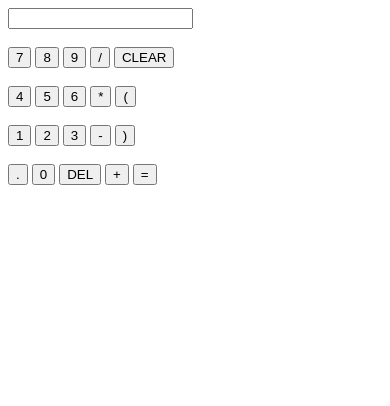
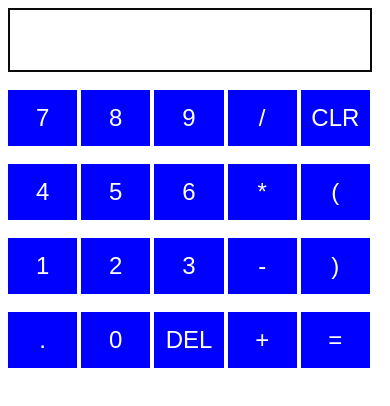
Before and after one commit to shivendrasaurav/calculator, a plain HTML site: page index.html in a window 390 px wide. Both pictures are taken after a click on the button "DEL". Drawn offline with Linux system fonts and the light colour scheme.

Commit message:
Done Almost

```diff
--- a/calc.js
+++ b/calc.js
@@ -1,61 +1,88 @@
+var op='';
 function write0(){
     var a=document.getElementById("calc_disp");
     a.value+='0';
+    op+='0';
 }
 function write1(){
     var a=document.getElementById("calc_disp");
     a.value+='1';
+    op+='1';
 }
 function write2(){
     var a=document.getElementById("calc_disp");
     a.value+='2';
+    op+='2';
 }
 function write3(){
     var a=document.getElementById("calc_disp");
     a.value+='3';
+    op+='3';
 }
 function write4(){
     var a=document.getElementById("calc_disp");
     a.value+='4';
+    op+='4';
 }
 function write5(){
     var a=document.getElementById("calc_disp");
     a.value+='5';
+    op+='5';
 }
 function write6(){
     var a=document.getElementById("calc_disp");
     a.value+='6';
+    op+='6';
 }
 function write7(){
     var a=document.getElementById("calc_disp");
     a.value+='7';
+    op+='7';
 }
 function write8(){
     var a=document.getElementById("calc_disp");
     a.value+='8';
+    op+='8';
 }
 function write9(){
     var a=document.getElementById("calc_disp");
     a.value+='9';
+    op+='9';
 }
 function writeadd(){
     var a=document.getElementById("calc_disp");
     a.value+='+';
+    op+='+';
 }
 function writesub(){
     var a=document.getElementById("calc_disp");
     a.value+='-';
+    op+='-';
 }
 function writeproduct(){
     var a=document.getElementById("calc_disp");
     a.value+='*';
+    op+='*';
 }
 function writedivide(){
     var a=document.getElementById("calc_disp");
     a.value+='/';
+    op+='/';
+}
+function writeclear(){
+    var a=document.getElementById("calc_disp");
+    a.value='';
+    op='';
+}
+function writedelete(){
+    var a=document.getElementById("calc_disp");
+    var c=document.getElementById("calc_disp").value;
+    var d=c.substring(0, c.length-1);
+    a.value=d;
+    op=d;
 }
 function calculate(){
-    var a=document.getElementById("calc_disp").value;
-    var b=eval(a);
-    alert(b);
+    var b=eval(op);
+    op=b;
+    document.getElementById("calc_disp").value=b;
 }
--- a/index.html
+++ b/index.html
@@ -4,36 +4,40 @@
         <meta name="viewport" content="width=device-width, initial-scale=1.0">
         <script src="calc.js"></script>
         <style>
-            input[type=number]{ border:solid 2px #0a0a0a;}
-            input[type=number]:focus{ border:solid 2px blue;}
+            input[type=text]{width:41.5%; height: 80px; font-size: 32px; border:solid 2px #0a0a0a;}
+            input[type=text]:focus{ border:solid 2px blue;}
+            .tab{width: 8%; height: 60px; border: none; background: blue; color: #FFF; font-size: 24px;}
+            .tab:active{background: black;}
+            @media (max-width: 500px) {
+                input[type=text]{width:97.4%; height: 64px; font-size: 36px; border:solid 2px #0a0a0a;}
+                .tab{width: 18.5%; height: 56px; border: none; background: blue; color: #FFF; font-size: 24px;}
+            }
         </style>
     </head>
     <body>
-    <section>
-        <input type="text" class="col large6" id="calc_disp"><br><br>
-        <button class="tab primary col large1" onclick="write7();">7</button>
-        <button class="tab primary col large1" onclick="write8();">8</button>
-        <button class="tab primary col large1" onclick="write9();">9</button>
-        <button class="tab primary col large1" onclick="writedivide();">/</button>
-        <button class="tab primary col large1" onclick="writeclr();">CLEAR</button>
+        <input type="text" class="input" id="calc_disp"><br><br>
+        <button class="tab primary1" onclick="write7();">7</button>
+        <button class="tab primary1" onclick="write8();">8</button>
+        <button class="tab primary1" onclick="write9();">9</button>
+        <button class="tab primary1" onclick="writedivide();">/</button>
+        <button class="tab primary1" onclick="writeclear();">CLR</button>
         <br><br>
-        <button class="tab primary col large1" onclick="write4();">4</button>
-        <button class="tab primary col large1" onclick="write5();">5</button>
-        <button class="tab primary col large1" onclick="write6();">6</button>
-        <button class="tab primary col large1" onclick="writeproduct();">*</button>
-        <button class="tab primary col large1" onclick="writeinbracket();">(</button>
+        <button class="tab primary1" onclick="write4();">4</button>
+        <button class="tab primary1" onclick="write5();">5</button>
+        <button class="tab primary1" onclick="write6();">6</button>
+        <button class="tab primary1" onclick="writeproduct();">*</button>
+        <button class="tab primary1" onclick="writeinbracket();">(</button>
         <br><br>
-        <button class="tab primary col large1" onclick="write1();">1</button>
-        <button class="tab primary col large1" onclick="write2();">2</button>
-        <button class="tab primary col large1" onclick="write3();">3</button>
-        <button class="tab primary col large1" onclick="writesub();">-</button>
-        <button class="tab primary col large1" onclick="writeoutbracket();">)</button>
+        <button class="tab primary1" onclick="write1();">1</button>
+        <button class="tab primary1" onclick="write2();">2</button>
+        <button class="tab primary1" onclick="write3();">3</button>
+        <button class="tab primary1" onclick="writesub();">-</button>
+        <button class="tab primary1" onclick="writeoutbracket();">)</button>
         <br><br>
-        <button class="tab primary col large1" onclick="writedecimal();">.</button>
-        <button class="tab primary col large1" onclick="write0();">0</button>
-        <button class="tab primary col large1" onclick="writedelete();">DEL</button>
-        <button class="tab primary col large1" onclick="writeadd();">+</button>
-        <button class="tab primary col large1" onclick="calculate();">=</button>
-    </section>
-        </body>
+        <button class="tab primary1" onclick="writedecimal();">.</button>
+        <button class="tab primary1" onclick="write0();">0</button>
+        <button class="tab primary1" onclick="writedelete();">DEL</button>
+        <button class="tab primary1" onclick="writeadd();">+</button>
+        <button class="tab primary1" onclick="calculate(); output();">=</button>
+    </body>
 </html>
```
